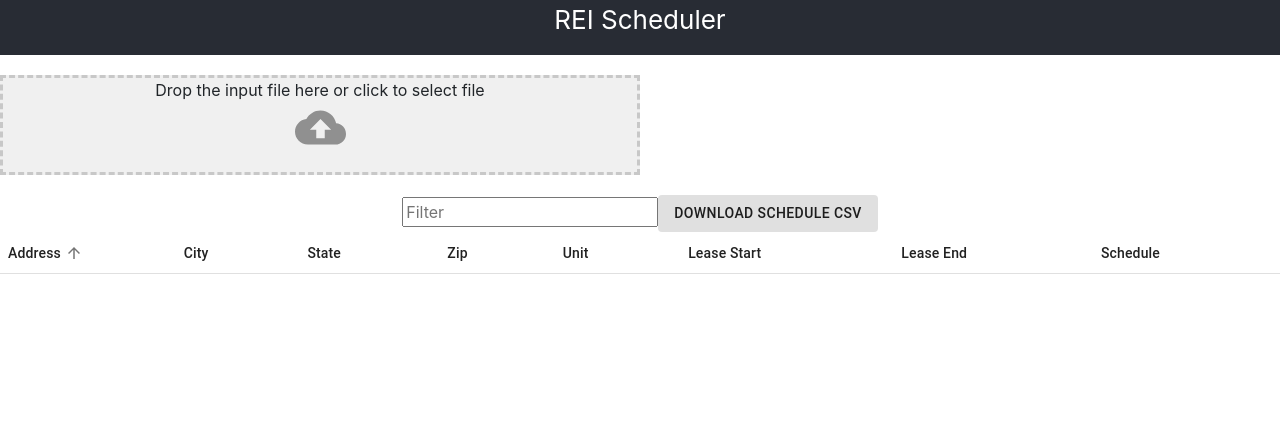
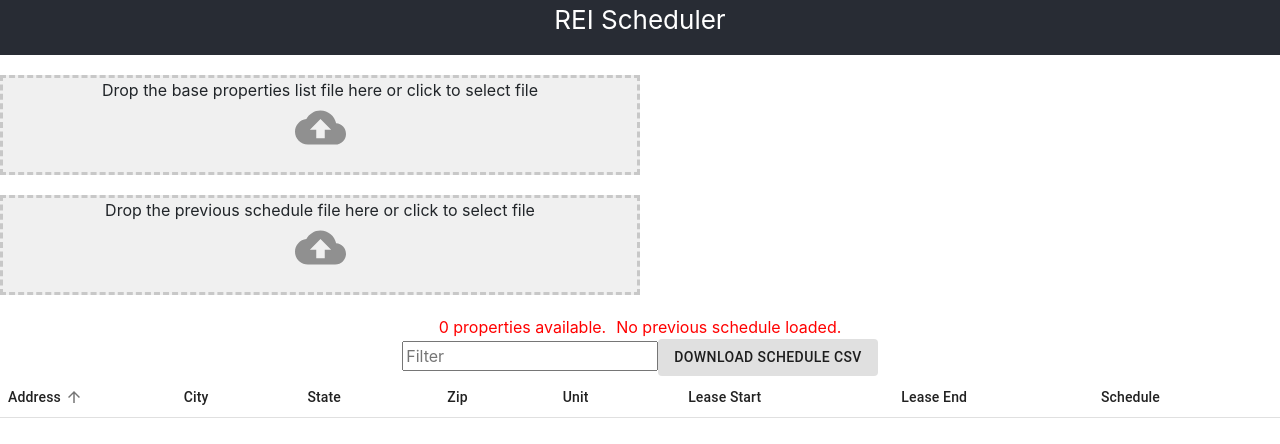
Before and after one commit to Edgetek-Enterprises/rei-scheduler, a React app: page / in a window 1280 px wide. Shown: the top 444 px of the page. Built offline with nearby package versions, Linux system fonts and the light colour scheme.

Commit message:
Add support for loading of previous schedule
Also updated quotes to single in ts/tsx files

```diff
--- a/src/App.tsx
+++ b/src/App.tsx
@@ -4,30 +4,37 @@ import { useDropzone } from 'react-dropzone';
 import { Typography, makeStyles, Button, TableCell, Table, TableHead, TableRow, TableSortLabel, TableBody, TablePagination, Theme } from '@material-ui/core';
 import CloudUploadIcon from '@material-ui/icons/CloudUpload';
 import { isCSV, parseCsv, toCSV } from './csvutil';
-import { Property, buildSchedule } from './property';
+import { Property, buildSchedule, PropertySchedule } from './property';
 import { ColumnData, handleSortChange, SortData, sortRows } from './tableutil';
 
-export const DATE_FORMAT = "MM/DD/YYYY";
+export const DATE_FORMAT = 'MM/DD/YYYY';
 
 const DropZone = (props: {
-  handleData: (p: Property[]) => void
+  message: string;
+  handleData: (p: Property[], ps: PropertySchedule[] | undefined) => string | undefined
 }) => {
   const [errMsg, setErrMsg] = React.useState<string | undefined>();
   const [processing, setProcessing] = React.useState<boolean>(false);
 
   const onDrop = React.useCallback((acceptedFiles: File[]) => {
     if (acceptedFiles.length < 1) {
-      setErrMsg("Only single CSV file drop allowed");
+      setErrMsg('Only single CSV file drop allowed');
       return;
     }
     const f = acceptedFiles[0];
     const iscsv = isCSV(f);
     if (!iscsv) {
-      setErrMsg("File is not CSV");
+      setErrMsg('File is not CSV');
       return;
     }
     setProcessing(true);
-    parseCsv(f, (r) => { props.handleData(r); setProcessing(false); }, setErrMsg);
+    parseCsv(f, (r, ps) => {
+        const msg = props.handleData(r, ps);
+        setProcessing(false);
+        if (msg) {
+          setErrMsg(msg);
+        }
+      }, setErrMsg);
   }, [])
   const onDragEnter = React.useCallback(() => {
     if (errMsg) {
@@ -40,39 +47,44 @@ const DropZone = (props: {
     multiple: false
   })
 
-  let divCls = "dropZone dropzoneParagraph MuiTypography-root MuiTypography-h5 dropzoneTextStyle";
+  let divCls = 'dropZone dropzoneParagraph MuiTypography-root MuiTypography-h5 dropzoneTextStyle';
   if (isDragActive) {
-    divCls += " stripes";
+    divCls += ' stripes';
   } else if (errMsg) {
-    divCls += " rejectStripes";
+    divCls += ' rejectStripes';
   } else if (processing) {
-    divCls += " processingStripes";
+    divCls += ' processingStripes';
   }
   return (
     <div className={divCls} {...getRootProps()}>
       <input {...getInputProps()} />
-      <div>Drop the input file here or click to select file</div>
+      <div>{props.message}</div>
       {errMsg && <div>{errMsg}</div>}
-      <CloudUploadIcon style={{width: "51", height: "51", color: "#909090" }} />
+      <CloudUploadIcon style={{width: '51', height: '51', color: '#909090' }} />
     </div>
   )
 }
 
 export default function App() {
-  const [dataLoaded, setDataLoaded] = React.useState<Property[]>([]);
+  const [propertyList, setPropertyList] = React.useState<Property[]>([]);
+  const [priorSchedule, setPriorSchedule] = React.useState<PropertySchedule[] | undefined>();
+  const [computedSchedule, setComputedSchedule] = React.useState<PropertySchedule[]>([]);
   const columnData = getColumns();
-  const [sorted, setSorted] = React.useState<SortData<Property>>({ col: columnData[0], dir: 'asc' });
+  const [sorted, setSorted] = React.useState<SortData<PropertySchedule>>({ col: columnData[0], dir: 'asc' });
   const [filterText, setFilterText] = React.useState<string>('');
   const classes = STYLES();
 
-  if (dataLoaded.length > 0) {
-    buildSchedule(dataLoaded, {
-      maxPerDay: 5,
-      maxPerWeek: 15
-    });
-  }
+  React.useEffect(() => {
+    if (propertyList.length > 0) {
+      const pss = buildSchedule(propertyList, {
+        maxPerDay: 5,
+        maxPerWeek: 15
+      });
+      setComputedSchedule(pss);
+    }
+  }, [propertyList, priorSchedule]);
 
-  let items = dataLoaded;
+  let items = computedSchedule;
   if (filterText) {
     items = items.filter(i => filterItems(i, filterText!.toLowerCase()))
   }
@@ -84,8 +96,12 @@ export default function App() {
           REI Scheduler
         </p>
       </header>
-      <DropZone handleData={setDataLoaded} />
-      { dataLoaded.length > 0 && <>{dataLoaded.length} properties available.</>}
+      <DropZone message={'Drop the base properties list file here or click to select file'} handleData={propertyListUpdated} />
+      <DropZone message={'Drop the previous schedule file here or click to select file'} handleData={priorScheduleUpdated} />
+      { propertyList.length > 0 && <span style={{color: '#0f0' }}>{propertyList.length} properties available.</span>}
+      { propertyList.length == 0 && <span style={{color: '#f00' }}>{propertyList.length} properties available.</span>}
+      { priorSchedule && <span style={{color: '#0f0', marginLeft: '10px' }}>Previous schedule loaded.</span>}
+      { !priorSchedule && <span style={{color: '#f00', marginLeft: '10px' }}>No previous schedule loaded.</span>}
       <div className={classes.scrollContent}>
         <input type="text"
           placeholder='Filter'
@@ -118,12 +134,12 @@ export default function App() {
               </TableRow>
           </TableHead>
           <TableBody className={classes.scrollContent}>
-              { items.map((p, idx) => {
-                return <TableRow key={p.pid} >
-                    {columnData.map((cd, idx) => <TableCell className={classes.tableCell} key={p.pid + '.' + cd.id}
+              { items.map((ps, idx) => {
+                return <TableRow key={ps.p.pid} >
+                    {columnData.map((cd, idx) => <TableCell className={classes.tableCell} key={ps.p.pid + '.' + cd.id}
                       scope="row">
                         <div className={classes.tableCellText}>
-                          {cd.value(p)}
+                          {cd.value(ps)}
                         </div>
                     </TableCell>)
                     }
@@ -134,35 +150,51 @@ export default function App() {
     </div>
   </div>;
 
-  function getColumns() : ColumnData<Property>[] {
-    let cols: ColumnData<Property>[] = [{
+  function propertyListUpdated(p: Property[], ps: PropertySchedule[] | undefined) : string | undefined {
+    if (ps) {
+      return 'Invalid format for base properties list - must not include schedule columns'
+    }
+    setPropertyList(p);
+    return undefined;
+  }
+
+  function priorScheduleUpdated(p: Property[], ps: PropertySchedule[] | undefined) : string | undefined {
+    if (!ps) {
+      return 'Invalid format for previous schedule - expecting schedule columns'
+    }
+    setPriorSchedule(ps);
+    return undefined;
+  }
+
+  function getColumns() : ColumnData<PropertySchedule>[] {
+    let cols: ColumnData<PropertySchedule>[] = [{
         id : 'address',
         title : 'Address',
-        value: (dto) => dto.address,
+        value: (dto) => dto.p.address,
       },{
         id : 'city',
         title : 'City',
-        value : (dto) => dto.city,
+        value : (dto) => dto.p.city,
       }, {
         id: 'state',
         title: 'State',
-        value: (dto) => dto.state
+        value: (dto) => dto.p.state
       }, {
         id: 'zip',
         title: 'Zip',
-        value: (dto) => dto.zip
+        value: (dto) => dto.p.zip
       }, {
         id: 'unit',
         title: 'Unit',
-        value: (dto) => dto.unit
+        value: (dto) => dto.p.unit
       }, {
         id: 'leaseStart',
         title: 'Lease Start',
-        value: (dto) => dto.leaseStart?.format(DATE_FORMAT)
+        value: (dto) => dto.p.leaseStart?.format(DATE_FORMAT)
       }, {
         id: 'leaseEnd',
         title: 'Lease End',
-        value: (dto) => dto.leaseEnd?.format(DATE_FORMAT)
+        value: (dto) => dto.p.leaseEnd?.format(DATE_FORMAT)
       }, {
         id: 'schedule',
         title: 'Schedule',
@@ -178,31 +210,31 @@ export default function App() {
     return cols;
   }
 
-  function filterItems(item: Property, searchString: string) {
+  function filterItems(item: PropertySchedule, searchString: string) {
     return searchString.split(';').some(segment => {
        if (segment.trim().length == 0) return false;
        return segment.split(' ').every(text => {
           if (text.trim().length == 0) return false;
 
-          if ((item.address??'').toLowerCase().indexOf(text) > -1) {
+          if ((item.p.address??'').toLowerCase().indexOf(text) > -1) {
              return true;
           }
-          if ((item.city ?? '').toLowerCase().indexOf(text) > -1) {
+          if ((item.p.city ?? '').toLowerCase().indexOf(text) > -1) {
              return true;
           }
-          if ((item.state ?? '').toLowerCase().indexOf(text) > -1) {
+          if ((item.p.state ?? '').toLowerCase().indexOf(text) > -1) {
              return true;
           }
-          if ((item.unit ?? '').toLowerCase().indexOf(text) > -1) {
+          if ((item.p.unit ?? '').toLowerCase().indexOf(text) > -1) {
              return true;
           }
-          if (((item.zip ?? '') + '').toLowerCase().indexOf(text) > -1) {
+          if (((item.p.zip ?? '') + '').toLowerCase().indexOf(text) > -1) {
              return true;
           }
-          if ((item.leaseStart?.format(DATE_FORMAT) ?? '').toLowerCase().indexOf(text) > -1) {
+          if ((item.p.leaseStart?.format(DATE_FORMAT) ?? '').toLowerCase().indexOf(text) > -1) {
              return true;
           }
-          if ((item.leaseEnd?.format(DATE_FORMAT) ?? '').toLowerCase().indexOf(text) > -1) {
+          if ((item.p.leaseEnd?.format(DATE_FORMAT) ?? '').toLowerCase().indexOf(text) > -1) {
              return true;
           }
 
@@ -213,7 +245,7 @@ export default function App() {
 
   function download() {
     const doctag = document.createElement('a');
-    const data = toCSV(dataLoaded);
+    const data = toCSV(computedSchedule);
     const file = new Blob([data], { type: 'text/csv' });
     doctag.href = URL.createObjectURL(file);
     doctag.download = 'rei-schedule.csv';
--- a/src/csvutil.ts
+++ b/src/csvutil.ts
@@ -1,26 +1,30 @@
 import moment, { isMoment } from 'moment';
 // https://www.papaparse.com/
 import Papa from 'papaparse';
-import { Property } from './property';
+import { Property, PropertySchedule, ScheduleItem } from './property';
 import { DATE_FORMAT } from './App';
 
 const HEADER_FIELDS : {[header:string]:{name: string, type?: string, optional?:boolean}} = {
-  "Property Street Address 1":{ name: "address" },
-  "Property City":{ name: "city" },
-  "Property State":{ name: "state" },
-  "Property Zip":{ name: "zip", type: "number" },
-  "Unit":{ name: "unit", optional: true},
-  "Lease From":{ name: "leaseStart", type: "date", optional: true},
-  "Lease To":{ name: "leaseEnd", type: "date", optional: true}
+  'Property Street Address 1':{ name: 'address' },
+  'Property City':{ name: 'city' },
+  'Property State':{ name: 'state' },
+  'Property Zip':{ name: 'zip', type: 'number' },
+  'Unit':{ name: 'unit', optional: true},
+  'Lease From':{ name: 'leaseStart', type: 'date', optional: true},
+  'Lease To':{ name: 'leaseEnd', type: 'date', optional: true}
 }
 
+const HEADER_INSPECTION_PREFIX = 'Inspection ';
+
 export function isCSV(f: File) : boolean {
-  return f.name.endsWith(".csv");
+  return f.name.endsWith('.csv');
 }
 
-export function parseCsv(f: File, done: (result: Property[]) => void, err: (msg: string) => void) : void {
-  let parsed : Property[] = [];
+export function parseCsv(f: File, done: (result: Property[], schedule: PropertySchedule[] | undefined) => void, err: (msg: string) => void) : void {
+  let props : Property[] = [];
+  let scheds : PropertySchedule[] = [];
   let line = 0;
+  let hasSchedule = false;
 
   const config: Papa.ParseConfig = {
     header: true,
@@ -29,14 +33,24 @@ export function parseCsv(f: File, done: (result: Property[]) => void, err: (msg:
 
     transform: (value, field) => {
       if (value.length <= 0) {
-        if (HEADER_FIELDS[field]?.optional) {
+        const h = HEADER_FIELDS[field];
+        // not a Property field
+        if (!h) {
+          if (String(field).startsWith(HEADER_INSPECTION_PREFIX)) {
+            return moment(value, DATE_FORMAT);
+          }
+          // Handle this in 'step' where we can abort parse
+          return value;
+        }
+
+        if (h.optional) {
           return undefined;
         }
-        return "<no data>";
+        return '<no data>';
       }
       switch (HEADER_FIELDS[field]?.type) {
-        case "date": return moment(value, DATE_FORMAT);
-        case "number": return parseInt(value);
+        case 'date': return moment(value, DATE_FORMAT);
+        case 'number': return parseInt(value);
       }
       return value;
     },
@@ -44,45 +58,74 @@ export function parseCsv(f: File, done: (result: Property[]) => void, err: (msg:
       line++;
       if (results.errors.length > 0) {
         // add 2 assuming a header row is zero
-        err(results.errors.map(pe => "Line " + (pe.row+2) + ": " + pe.message).join());
+        err(results.errors.map(pe => 'Line ' + (pe.row+2) + ': ' + pe.message).join());
         parser.abort();
         return;
       }
 
-      let prop : any = { pid: ""+line, schedule: [] };
-      //TODO: need to parse existing schedule
-      Object.keys(HEADER_FIELDS).forEach(h => {
-        prop[HEADER_FIELDS[h].name] = (results.data as any)[h];
+      let prop : any = { pid: ''+line };
+      let sched : PropertySchedule = {
+        p: prop,
+        schedule: []
+      }
+
+      //HACK: to fix bug in lib; if streaming with a header, this is an object and not an array
+      let rowObj : any | undefined;
+      if (typeof results.data === 'object') {
+        rowObj = results.data as any;
+      }
+      if (!rowObj) {
+        err('Internal error; failed to parse CSV row with headers');
+        parser.abort();
+        return;
+      }
+
+      Object.keys(rowObj).forEach(key => {
+        const h = HEADER_FIELDS[key];
+        if (h) {
+          prop[h.name] = rowObj[key];
+        } else if (key.startsWith(HEADER_INSPECTION_PREFIX)) {
+            const d = rowObj[key] as moment.Moment;
+            if (d) {
+              sched.schedule.push({
+                d,
+                isImport: true
+              });
+            }
+        } else {
+          err('Unhandled column in input file: ' + key);
+        }
       });
-      parsed.push(prop)
+      hasSchedule = hasSchedule || sched.schedule.length > 0;
+      props.push(prop as Property)
     },
     complete: () => {
-      console.log("Parsed " + parsed.length + " properties");
-      done(parsed);
+      console.log('Parsed ' + props.length + ' properties' + (hasSchedule ? ' and schedules' : ''));
+      done(props, hasSchedule ? scheds : undefined);
     }
   };
   Papa.parse(f, config);
 }
 
-export function toCSV(data: Property[]) : string {
+export function toCSV(data: PropertySchedule[]) : string {
   const headers = Object.keys(HEADER_FIELDS);
   let extras : string[] = [];
 
-  let out = data.map(p => {
+  let out = data.map(ps => {
     let rv : any = {};
     headers.forEach(h => {
       const head = HEADER_FIELDS[h];
-      let v = (p as any)[head.name];
+      let v = (ps.p as any)[head.name];
 
       switch (head?.type) {
-        case "date": v = (v as moment.Moment)?.format(DATE_FORMAT); break;
-        //case "number": return parseInt(value);
+        case 'date': v = (v as moment.Moment)?.format(DATE_FORMAT); break;
+        //case 'number': return parseInt(value);
       }
 
       rv[h] = v;
     });
-    p.schedule.forEach((s,i) => {
-      let t = 'Inspection ' + (i+1);
+    ps.schedule.forEach((s,i) => {
+      let t = HEADER_INSPECTION_PREFIX + (i+1);
       rv[t] = s.d.format(DATE_FORMAT);
       if (extras.length < (i + 1)) {
         extras.push(t);
--- a/src/property.ts
+++ b/src/property.ts
@@ -9,13 +9,17 @@ export interface Property {
   unit?: string;
   leaseStart?: moment.Moment;
   leaseEnd?: moment.Moment;
+}
+
+export interface PropertySchedule {
+  p: Property;
   message?: string;
   schedule: ScheduleItem[];
 }
 
 export interface ScheduleItem {
   d: moment.Moment;
-  import: boolean;
+  isImport: boolean;
 }
 
 export interface ScheduleOptions {
@@ -24,37 +28,40 @@ export interface ScheduleOptions {
 }
 
 //TODO: need a way to pass errors out
-export function buildSchedule(data: Property[], options: ScheduleOptions) {
+export function buildSchedule(data: Property[], options: ScheduleOptions) : PropertySchedule[] {
   // build schedule starting today
   const tomorrow = moment().add(1, 'd').startOf('d');
 
   //console.log(today);
-
-  data.forEach(p => {
+  let rv = data.map<PropertySchedule>(p => {
+    let ps : PropertySchedule = {
+      p,
+      schedule: []
+    };
     // Skip handling of empty units
     if (!p.leaseStart && !p.leaseEnd) {
-      p.message = "Unoccupied";
-      return;
+      ps.message = 'Unoccupied';
+      return ps;
     }
 
     if (!p.leaseStart) {
-      p.message = "Missing lease start";
-      //console.log("Error in property " + p.address + ", missing lease start");
-      return;
+      ps.message = 'Missing lease start';
+      //console.log('Error in property ' + p.address + ', missing lease start');
+      return ps;
     }
 
     //FIXME: need to handle monthly (no end)
     if (!p.leaseEnd) {
-      p.message = "(TODO handle monthly term)";
-      return;
+      ps.message = '(TODO handle monthly term)';
+      return ps;
     }
 
     const start = p.leaseStart!;
     const end = p.leaseEnd!;
 
     if (end.isBefore(tomorrow)) {
-      p.message = "Term ended";
-      return;
+      ps.message = 'Term ended';
+      return ps;
     }
 
     // find 3 month buffer for start and end
@@ -62,34 +69,37 @@ export function buildSchedule(data: Property[], options: ScheduleOptions) {
     let scheduleEnd = moment(end).add(-3, 'months');
 
     if (scheduleEnd.isBefore(tomorrow)) {
-      p.message = "Term end is too soon";
-      //console.log("Error in property " + p.address + ", term end is too soon to schedule dates");
-      return;
+      ps.message = 'Term end is too soon';
+      //console.log('Error in property ' + p.address + ', term end is too soon to schedule dates');
+      return ps;
     }
     if (scheduleEnd.isBefore(scheduleStart)) {
       // property term is narrower than 6 months, schedule asap
-      console.log("Property " + p.pid + " " + p.address + ", has short term, need to schedule asap");
+      console.log('Property ' + p.pid + ' ' + p.address + ', has short term, need to schedule asap');
     }
     if (scheduleStart.isBefore(tomorrow)) {
       scheduleStart = tomorrow;
     }
 
     // flush non-imported dates
-    p.schedule = p.schedule.filter(s => s.import);
+    ps.schedule = ps.schedule.filter(s => s.isImport);
 
     // examine existing schedule to see if there are any gaps
-    p.schedule.sort((a,b) => b.d.unix() - a.d.unix());
+    ps.schedule.sort((a,b) => b.d.unix() - a.d.unix());
 
     // schedule the first one at start, then every 3 months (every quarter year)
     for (let date = moment(scheduleStart); date.isBefore(scheduleEnd); date.add(3, 'months')) {
-      p.schedule.push({ d: moment(date), import: false });
+      ps.schedule.push({ d: moment(date), isImport: false });
     }
 
     // didn't schedule anything - go ahead and push one
-    if (p.schedule.length == 0) {
-      p.schedule.push({ d: moment(tomorrow), import: false });
+    if (ps.schedule.length == 0) {
+      ps.schedule.push({ d: moment(tomorrow), isImport: false });
     }
 
-    //console.log(tomorrow.format("YYYY-MM-DD"));
+    //console.log(tomorrow.format('YYYY-MM-DD'));
+    return ps;
   });
+
+  return rv;
 }
```
Also changed, not shown: 1 other file (tests, documents, lock files or other folders).
